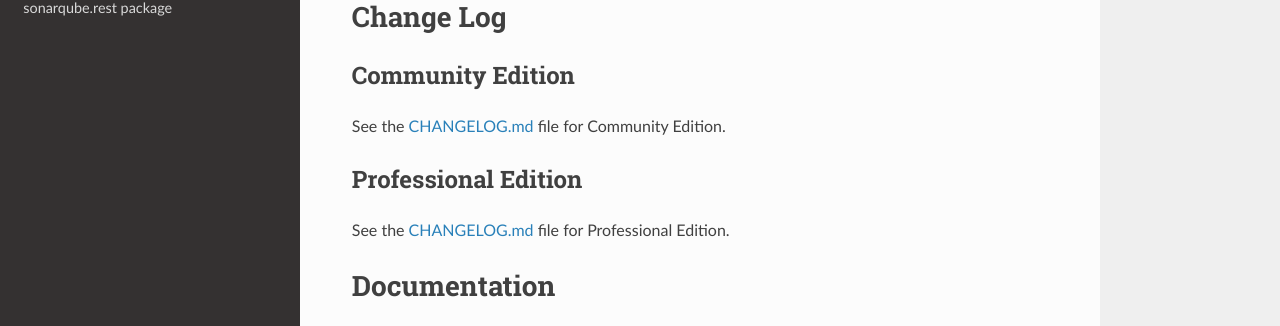
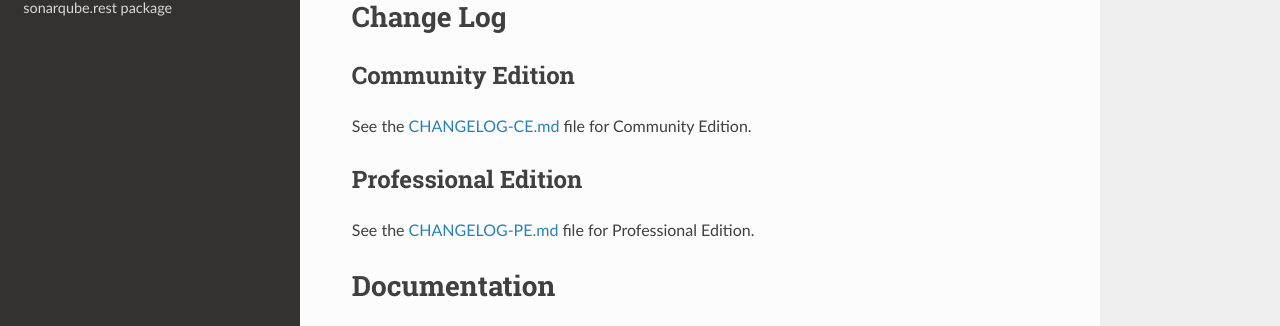
Before and after one commit to shijl0925/python-sonarqube-api, a Sphinx documentation site: the page built from docs/index.rst, in a window 1280 px wide and 900 px high, scrolled down 1301 px. Shown: the part 141-467 px from the top of the window. Built offline with Sphinx 7.4.7 and the Read the Docs theme 2.0.0, drawn with Linux system fonts in a browser that asks for light colours.

```diff
--- a/docs/index.rst
+++ b/docs/index.rst
@@ -69,12 +69,12 @@ Change Log
 Community Edition
 -----------------
 
-See the `CHANGELOG.md <https://github.com/shijl0925/python-sonarqube-api/blob/master/CHANGELOG.md>`_ file for Community Edition.
+See the `CHANGELOG-CE.md <https://github.com/shijl0925/python-sonarqube-api/blob/master/CHANGELOG-CE.md>`_ file for Community Edition.
 
 Professional Edition
 --------------------
 
-See the `CHANGELOG.md <https://github.com/shijl0925/python-sonarqube-pro-api/blob/main/CHANGELOG.md>`_ file for Professional Edition.
+See the `CHANGELOG-PE.md <https://github.com/shijl0925/python-sonarqube-api/blob/master/CHANGELOG-PE.md>`_ file for Professional Edition.
 
 
 Documentation
```
